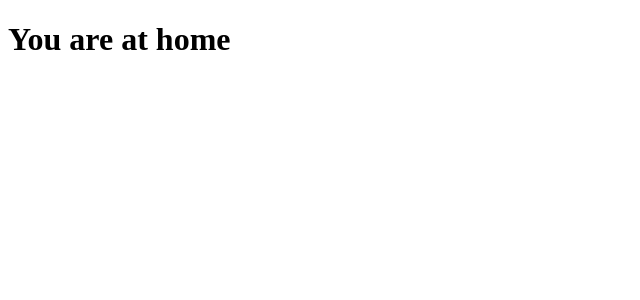
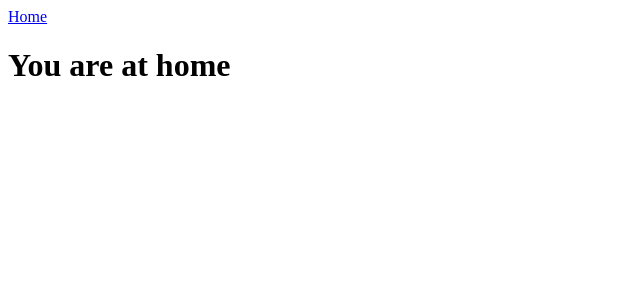
Before and after one commit to faiza203/Shoe_Store, a React (Create React App) app: page / in a window 1280 px wide. Shown: the top 300 px of the page, without its empty margins (0-640 px from the left). Built offline with nearby package versions, Linux system fonts and the light colour scheme; the HTML template or start-up script is replaced by a standard one.

Commit message:
Create NavElement

```diff
--- a/src/App.js
+++ b/src/App.js
@@ -1,9 +1,11 @@
 import './App.css';
 import { BrowserRouter as Router, Route } from "react-router-dom";
-import { HomePage } from "./components/Home"
+import { HomePage } from "./components/Home";
+import {NavElement} from "./components/NavElement";
 function App() {
   return (
     <Router>
+    <NavElement />
       <Route path="/" component={HomePage} />
     </Router>
   );
--- a/src/components/NavElement.js
+++ b/src/components/NavElement.js
@@ -0,0 +1,7 @@
+import React from "react";
+import {Link} from "react-router-dom";
+export const NavElement = () => {
+    return <nav>
+    <Link to="/">Home</Link>
+    </nav>
+}
```
